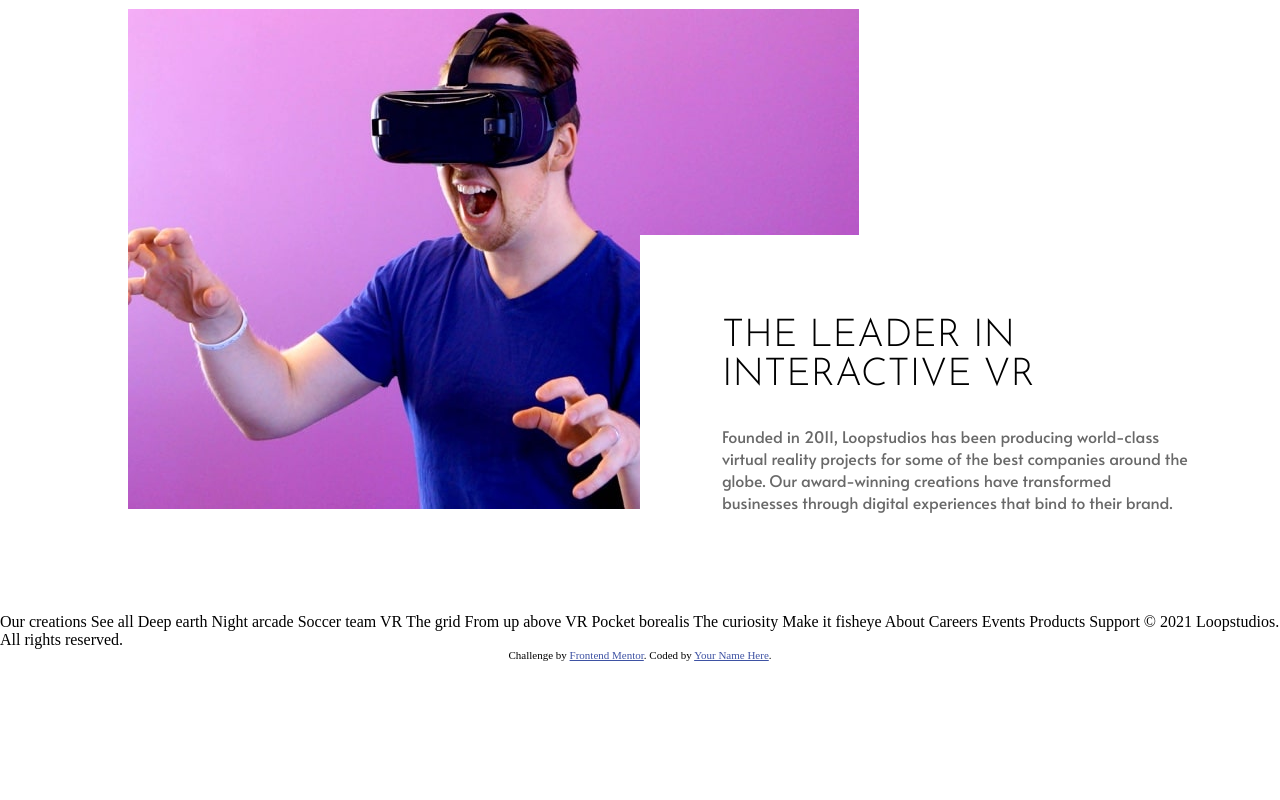
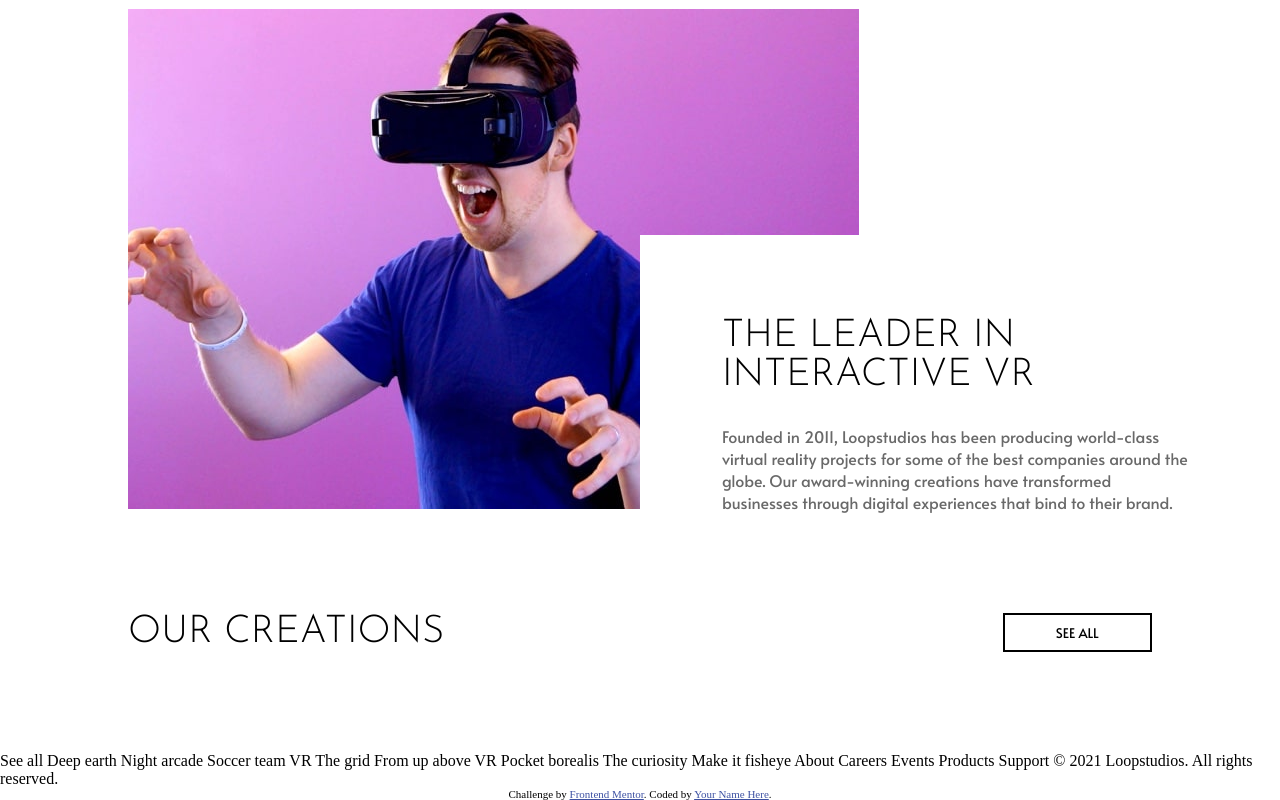
Before and after one commit to Cokejnr7/loop-studios, a plain HTML site: page index.html in a window 1280 px wide. Shown: the part 731-1531 px from the top of the page. Before the commit the page ends 1392 px from the top, so only its background shows below. Drawn offline with Linux system fonts and the light colour scheme.

Commit message:
creation header

```diff
--- a/index.css
+++ b/index.css
@@ -23,6 +23,11 @@ p{
  font-family: 'Alata', sans-serif;
  font-weight: 400;
  color: var(--Very-Dark-Gray);
+}
+
+main{
+    padding: 6.25rem 0;
+    width: 100%;
 }
 
 /* -------------------------- utility classes ----------------------------- */
@@ -179,11 +184,6 @@ nav a:hover::after{
 /* -------------------------- end of hamburger style --------------------------------- */
 
 
-main{
-    padding: 6.25rem 0;
-    width: 100%;
-}
-
 
 /* --------------------------------- interactive section --------------------------------- */
 
@@ -222,6 +222,36 @@ section.interactive{
 
 /* --------------------------------- end of interactive section --------------------------------- */
 
+
+/*-------------------------------------- creations section -------------------------------------- */
+
+.creations h2{
+    font-family: 'Josefin Sans', sans-serif;
+    font-weight: 300;
+    text-transform: uppercase;
+    font-size: clamp(1.5rem,3vw,2.8rem);
+}
+
+.creations>.header{
+    display: flex;
+    justify-content: center;
+}
+
+.creations button{
+    font-family: 'Alata', sans-serif;
+    text-transform: uppercase;
+    font-weight: 400;
+    border: 2px solid var(--Black);
+    padding: .5rem 5%;
+    background-color: var(--White);
+    display: none;
+}
+
+.creations{
+    margin-top: 6.25rem;
+}
+
+/*-------------------------------------- creations section -------------------------------------- */
 
 @media screen and (min-width:780px){
 
@@ -275,4 +305,12 @@ section.interactive{
         padding-left: 8%;
         /* left: ; */
     }
+
+
+    .creations button{
+        display: block;
+    }
+    .creations>.header{
+        justify-content: space-between;
+    }
 }
--- a/index.html
+++ b/index.html
@@ -65,6 +65,8 @@
 
     <!--------------------------- main ------------------------->
     <main class="">
+
+      <!------------- interactive section  --------------------->
       <section class="interactive container">
         <picture>
           <source srcset="images/mobile/image-interactive.jpg" media="(max-width:780px)">
@@ -79,11 +81,23 @@
             digital experiences that bind to their brand.
           </p>
         </div>
+
       </section>
+
+      <!------------- creations section  --------------------->
+      <section class="creations container">
+
+        <div class="header">
+          <h2>Our Creations</h2>
+          <button>See All</button>
+        </div>
+
+
+      <section>
     </main>
     <footer></footer>
 
-   Our creations See all Deep
+    See all Deep
     earth Night arcade Soccer team VR The grid From up above VR Pocket borealis
     The curiosity Make it fisheye About Careers Events Products Support © 2021
     Loopstudios. All rights reserved.
```
